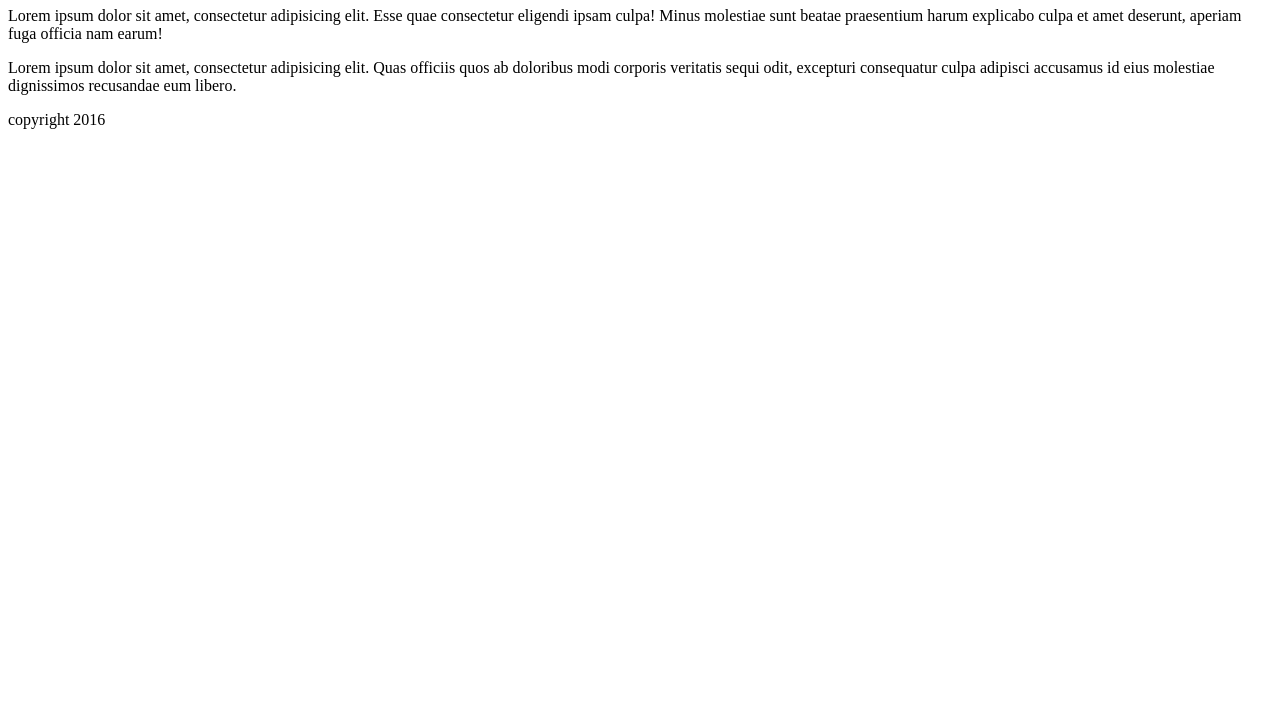
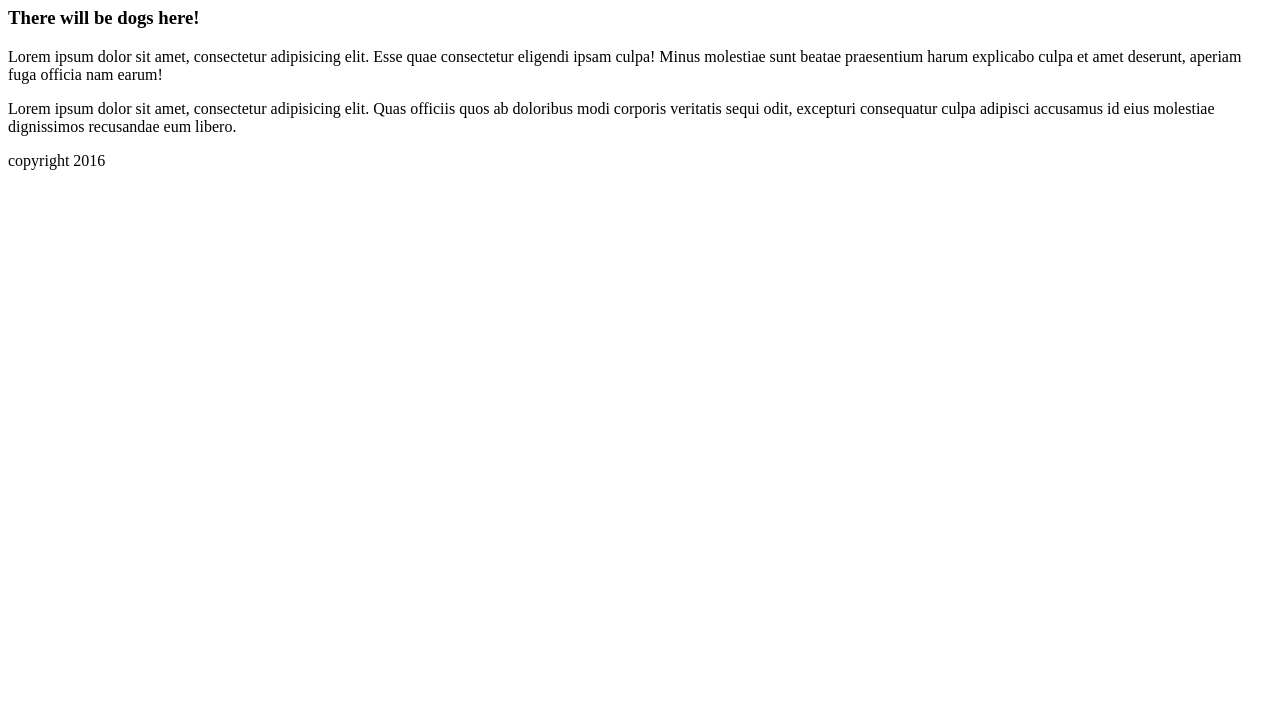
Before and after one commit to sarahhamdi/API-Project, a plain HTML site: page index.html in a window 1280 px wide. Shown: the part 73-800 px from the top of the page. Drawn offline with Linux system fonts and the light colour scheme.

Commit message:
added an h3 for doggies

```diff
--- a/index.html
+++ b/index.html
@@ -6,9 +6,14 @@
 </head>
 <body>
 	<h1>Git is cool</h1>
+
+	<h3>There will be dogs here!</h3>
+
 	<p>Lorem ipsum dolor sit amet, consectetur adipisicing elit. Esse quae consectetur eligendi ipsam culpa! Minus molestiae sunt beatae praesentium harum explicabo culpa et amet deserunt, aperiam fuga officia nam earum!</p>
 
 	<p>Lorem ipsum dolor sit amet, consectetur adipisicing elit. Quas officiis quos ab doloribus modi corporis veritatis sequi odit, excepturi consequatur culpa adipisci accusamus id eius molestiae dignissimos recusandae eum libero.</p>
+
+
 
 	<footer>
 		<p>copyright 2016</p>
```
